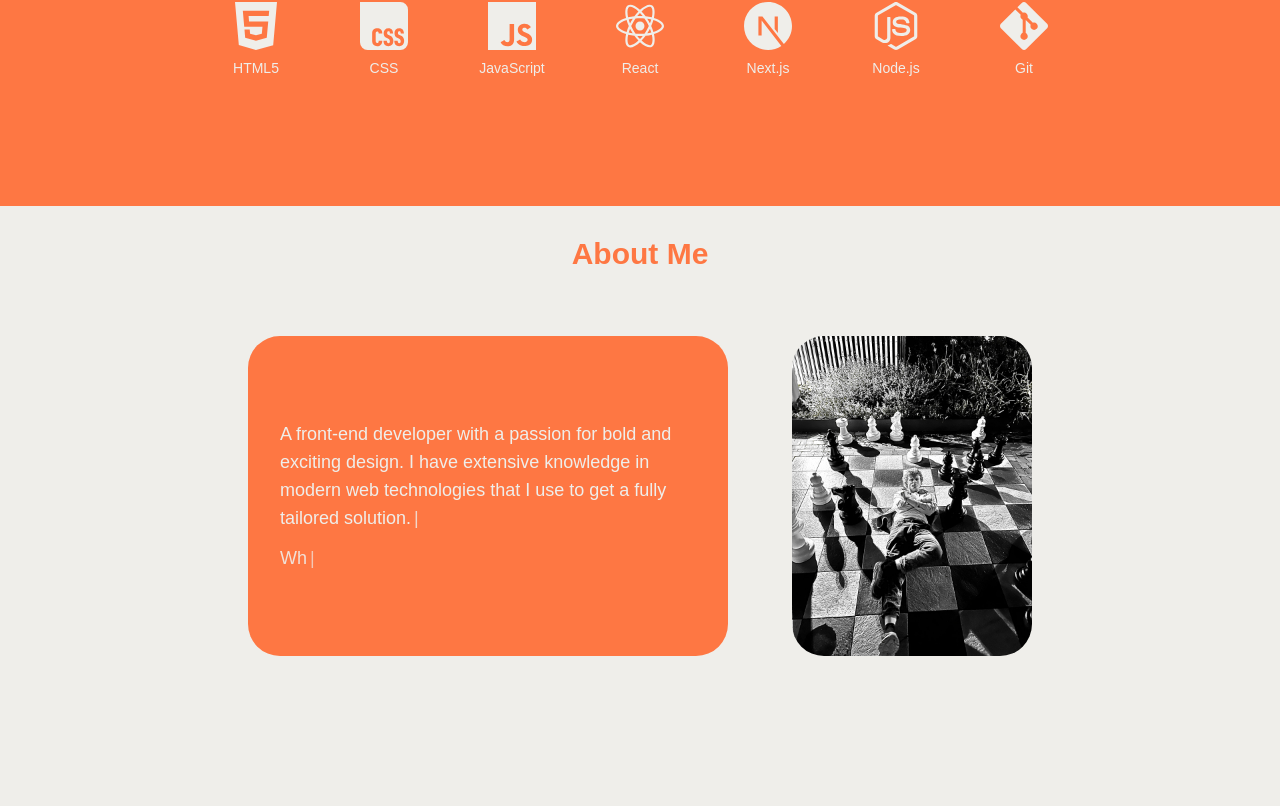
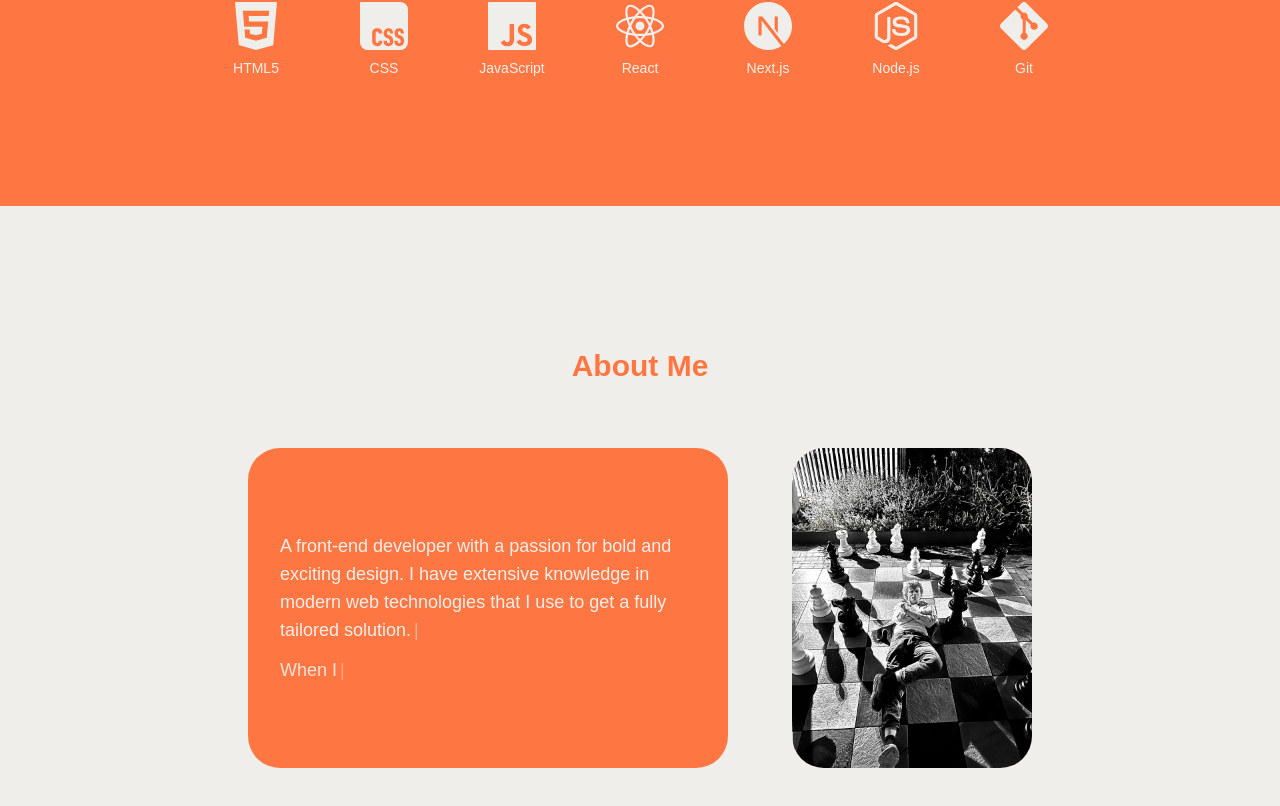
Before and after one commit to SJKodehode/my-next-portfolio, a Next.js app: page / in a window 1280 px wide. Shown: the part 1114-1920 px from the top of the page. Before the commit the page ends 1800 px from the top, so only its background shows below. Built offline with nearby package versions, Linux system fonts and the light colour scheme; a web font is replaced by a local one.

Commit message:
navbar fix

```diff
--- a/components/aboutMe.js
+++ b/components/aboutMe.js
@@ -40,7 +40,7 @@ export default function AboutMe() {
   }, []);
 
   return (
-    <div className="flex relative flex-col justify-center w-full sm:h-[60vh] h-dvh items-center">
+    <div className="flex relative flex-col justify-center w-full sm:h-[60vh] h-dvh my-28 items-center">
       <h2 className="text-3xl mb-16 font-bold">About Me</h2>
 
       <div className=" flex sm:flex-row flex-col-reverse text-lg font-normal gap-8">
--- a/components/skills.js
+++ b/components/skills.js
@@ -13,7 +13,7 @@ export default function Skills() {
   return (
     <section
       id="skills"
-      className="flex flex-col items-center h-[50vh] justify-center py-12"
+      className="flex flex-col items-center h-fit py-32 justify-center"
       style={{
         backgroundColor: accentColor,
         color: textColor, // “currentColor” for inline SVGs + tekst
```
